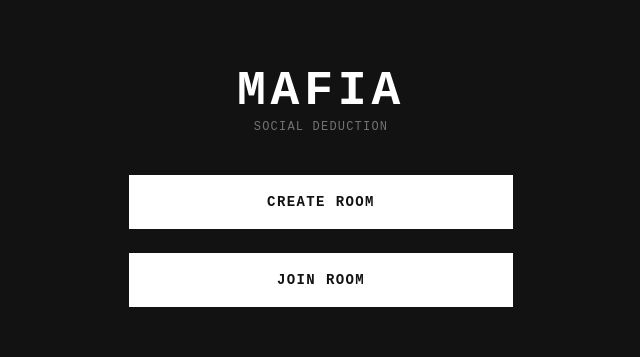
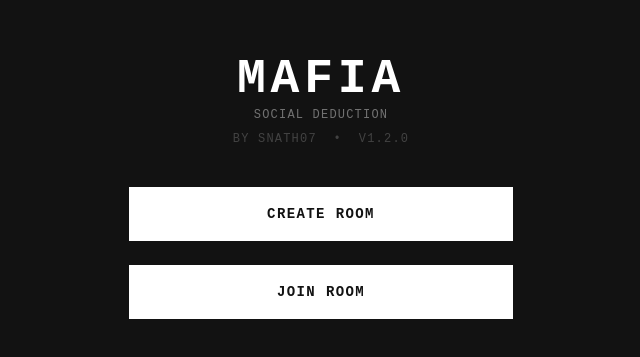
Before and after one commit to srinathn07/mafia, a React (Vite) app in the folder client/: page / in a window 1280 px wide. Shown: the part 213-570 px from the top of the page, without its empty margins (319-959 px from the left). Built offline with nearby package versions, Linux system fonts and the light colour scheme; no server answers.

Commit message:
add byline and version number to home screen (v1.2.0)

```diff
--- a/client/package.json
+++ b/client/package.json
@@ -1,6 +1,6 @@
 {
   "name": "mafia-game-client",
-  "version": "1.0.0",
+  "version": "1.2.0",
   "type": "module",
   "scripts": {
     "dev": "vite",
--- a/client/src/App.jsx
+++ b/client/src/App.jsx
@@ -244,6 +244,9 @@ function HomeScreen({ onCreateRoom, onJoinRoom, joinError }) {
         <div className="text-center mb-4">
           <div className="text-5xl font-black tracking-widest text-white mb-1">MAFIA</div>
           <div className="text-xs tracking-widest text-white opacity-40">SOCIAL DEDUCTION</div>
+          <div className="text-xs tracking-widest text-white opacity-20 mt-2">
+            BY SNATH07 &nbsp;&bull;&nbsp; V{__APP_VERSION__}
+          </div>
         </div>
         <Btn onClick={() => setView("HOST")}>CREATE ROOM</Btn>
         <Btn onClick={() => setView("JOIN")}>JOIN ROOM</Btn>
--- a/client/vite.config.js
+++ b/client/vite.config.js
@@ -1,7 +1,13 @@
 import { defineConfig } from "vite";
 import react from "@vitejs/plugin-react";
+import { readFileSync } from "fs";
+
+const { version } = JSON.parse(readFileSync("./package.json", "utf-8"));
 
 export default defineConfig({
+  define: {
+    __APP_VERSION__: JSON.stringify(version),
+  },
   plugins: [react()],
   server: {
     port: 5173,
```
Also changed, not shown: 5 other files (tests, documents, lock files or other folders).
